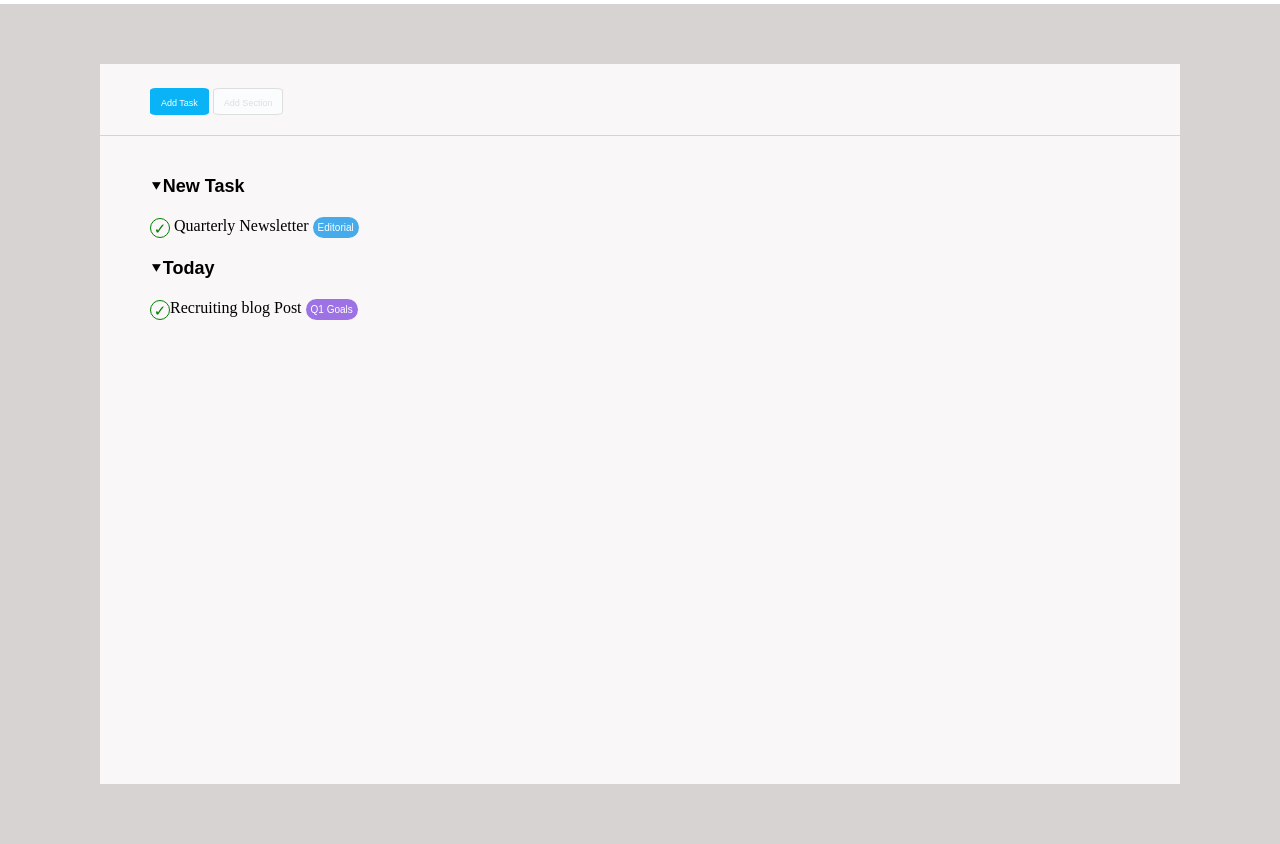
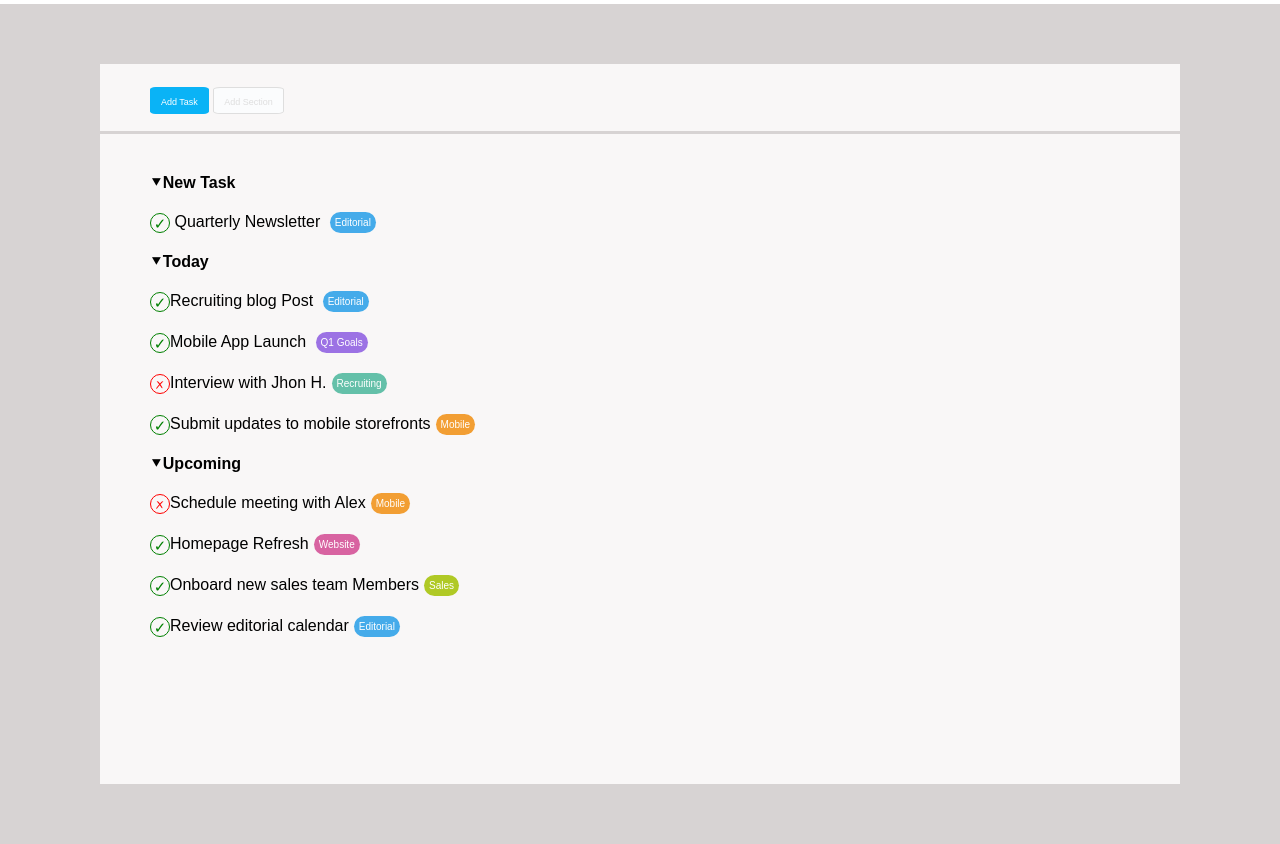
Before and after one commit to DASorescu/html-css-toboolist, a plain HTML site: page index.html in a window 1280 px wide. Shown: the part 76-920 px from the top of the page. Drawn offline with Linux system fonts and the light colour scheme.

Commit message:
last-ajustments

```diff
--- a/index.html
+++ b/index.html
@@ -20,12 +20,12 @@
    <main>
        <div class="container" id="page-core">
            <!-- actions -->
-        <section>
-            <div class="top-side">
-                <button id="new-task-button" ><span class="actions">Add Task</span></button>
-                <button id="new-section-button" ><span class="actions">Add Section</span></button>
+            <div class="top-section">
+                <div class="top-side ">
+                    <button id="new-task-button" ><span class="actions">Add Task</span></button>
+                    <button id="new-section-button" ><span class="actions">Add Section</span></button>
+                </div>
             </div>
-        </section>
 
         <!-- tasks -->
         <section class="tasks">
@@ -33,7 +33,7 @@
                 <li>
                     <ul>
                         <li>
-                            <span>&#11206;</span><h1>New Task</h1>
+                            <span>&#11206;</span><h2>New Task</h2>
                         </li>
                         <li>
                            <span class="status done" >&#10003;</span> Quarterly Newsletter <span class="task-description blue">Editorial</span>
@@ -44,14 +44,37 @@
                 <li>
                     <ul>
                        <li>
-                           <span>&#11206;</span><h1>Today</h1>
+                           <span>&#11206;</span><h2>Today</h2>
                         </li>
                         <li>
-                            <span class="status done" >&#10003;</span>Recruiting blog Post <span class="task-description purple">Q1 Goals</span>
+                            <span class="status done" >&#10003;</span>Recruiting blog Post <span class="task-description blue">Editorial</span>
+                        </li>
+                        <li>
+                            <span class="status done" >&#10003;</span>Mobile App Launch <span class="task-description purple">Q1 Goals</span>
+                        </li>
+                        <li>
+                            <span class="status undone" >&#128500;</span>Interview with Jhon H.<span class="task-description green">Recruiting</span>
+                        </li>
+                        <li>
+                            <span class="status done" >&#10003;</span>Submit updates to mobile storefronts<span class="task-description orange">Mobile</span>
                         </li>
                     </ul>
                 </li>
-                <li></li>
+                <li>
+                    <span>&#11206;</span><h2>Upcoming</h2>
+                 </li>
+                 <li>
+                    <span class="status undone" >&#128500;</span>Schedule meeting with Alex<span class="task-description orange">Mobile</span>
+                 </li>
+                 <li>
+                     <span class="status done" >&#10003;</span>Homepage Refresh<span class="task-description pink">Website</span>
+                 </li>
+                 <li>
+                    <span class="status done" >&#10003;</span>Onboard new sales team Members<span class="task-description lightgreen">Sales</span>
+                 </li>
+                 <li>
+                     <span class="status done" >&#10003;</span>Review editorial calendar<span class="task-description blue">Editorial</span>
+                 </li>
             </ul>
         </section>
 
@@ -59,7 +82,7 @@
 
 
    </main>
-   <footer></footer>
+
 
 </body>
 </html>
--- a/style.css
+++ b/style.css
@@ -5,6 +5,7 @@
     margin: 0%;
     padding: 0%;
     box-sizing: border-box;
+    font-family: Arial, Helvetica, sans-serif;
 }
 
 body{
@@ -37,10 +38,14 @@ body{
 }
 
 .undone{
+    text-align: center;
     color: red;
+    line-height: 20px;
+    font-size: 15px;
 }
 
 .task-description{
+    margin-left: 5px;
     display: inline-block;
     border-radius: 15px;
     color: #fff;
@@ -104,11 +109,15 @@ h1{
 
 
 /* actions */
-
-section{
-    height: 10%;
-    line-height: inherit;
-    border-bottom: 1px solid #D7D3D3;
+h2{
+    font-family: Arial, Helvetica, sans-serif;
+    display: inline-block;
+    font-size: medium;
+}
+.top-section{
+    height: 70px;
+    line-height: 70px;
+    border-bottom: 3px solid #D7D3D3;
     vertical-align: middle;
 }
 .top-side{
```
